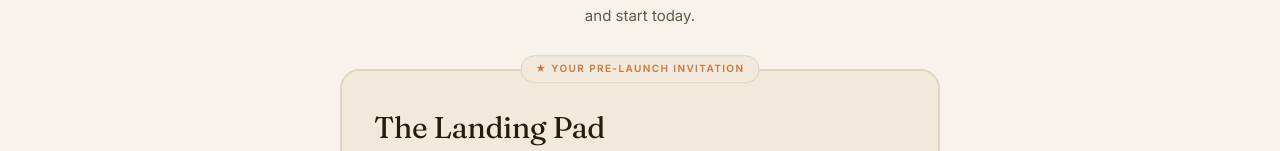
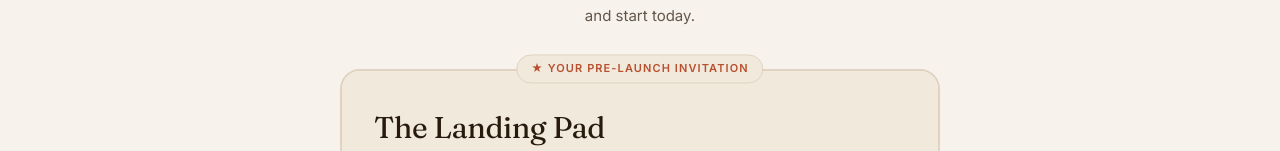
Before and after one commit to shawnpyatetsky-png/somenta-site, a Next.js app: page /landing-pad in a window 1280 px wide. Shown: the part 272-423 px from the top of the page. Built offline with nearby package versions, Linux system fonts and the light colour scheme.

Commit message:
Make pre-launch badge text bigger and rust for readability

```diff
--- a/app/landing-pad/page.tsx
+++ b/app/landing-pad/page.tsx
@@ -157,7 +157,7 @@ function LandingPadContent() {
               borderRadius: 100, padding: '5px 14px', whiteSpace: 'nowrap',
               zIndex: 10,
             }}>
-              <span style={{ fontSize: '10px', fontWeight: 700, letterSpacing: '0.14em', textTransform: 'uppercase', color: P.accent }}>
+              <span style={{ fontSize: '11px', fontWeight: 700, letterSpacing: '0.1em', textTransform: 'uppercase', color: P.rust }}>
                 ★ Your Pre-Launch Invitation
               </span>
             </div>
```
